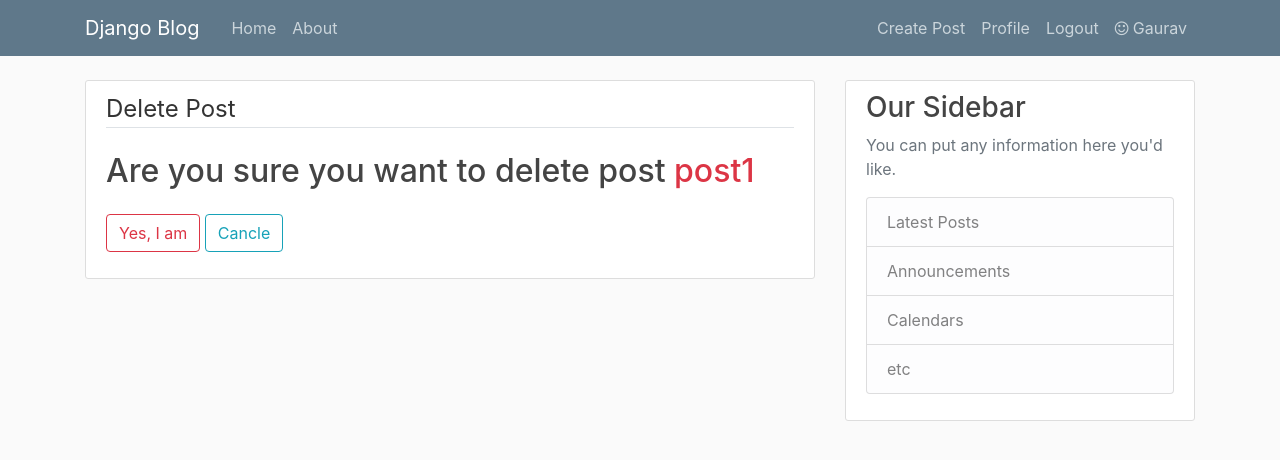
After one commit to gaurav3010/Post-Site-with-Django, a Django app: page /post/1/delete in a window 1280 px wide. The commit adds this page. Shown: the top 460 px of the page. Run offline with Django 3.2, Linux system fonts and the light colour scheme; a user stored in the database is signed in; data comes from the database, SQL or seed files in the repository; both versions use the stored data as it was after the commit; some libraries are stand-ins or nearby versions.

Commit message:
Update and Delete post

```diff
--- a/django_pro/blog/templates/blog/base.html
+++ b/django_pro/blog/templates/blog/base.html
@@ -35,9 +35,10 @@
         <!-- Navbar Right Side -->
         <div class="navbar-nav">
           {% if user.is_authenticated %}
+            <a class="nav-item nav-link {% block create-active %}{% endblock %}" href="{%  url 'post-create' %}">Create Post</a>
             <a class="nav-item nav-link {% block profile-active %}{% endblock %}" href="{%  url 'profile' %}">Profile</a>
             <a class="nav-item nav-link {% block logout-active %}{% endblock %}" href="{%  url 'logout' %}">Logout</a>
-            <a class="nav-item nav-link {% block user-active %}{% endblock %}" href="{%  url 'logout' %}"><i class="fa fa-smile-o" aria-hidden="true"></i> {{user.username}}</a>
+            <a class="nav-item nav-link {% block user-active %}{% endblock %}" href="{%  url 'profile' %}"><i class="fa fa-smile-o" aria-hidden="true"></i> {{user.username}}</a>
           {% else %}
             <a class="nav-item nav-link {% block login-active %}{% endblock %}" href="{%  url 'login' %}">Login</a>
             <a class="nav-item nav-link {% block register-active %}{% endblock %}" href="{%  url 'register' %}">Register</a>
--- /dev/null
+++ b/django_pro/blog/templates/blog/post_confirm_delete.html
@@ -0,0 +1,18 @@
+{% extends "blog/base.html" %}
+{% load crispy_forms_tags %}
+
+{% block content %}
+	<div class="content-section">
+		<form method="POST">
+			{% csrf_token %}
+			<fieldset class="form-group">
+				<legend class="border-bottom mb-4">Delete Post</legend>
+				<h2>Are you sure you want to delete post <span class="text-danger">{{ post.title }}</span></h2>
+			</fieldset>
+			<div class="form-group">
+				<button class="btn btn-outline-danger" type="submit">Yes, I am</button>
+				<a class="btn btn-outline-info" type="submit" href="{% url 'post-detail' object.id %}">Cancle</a>
+			</div>
+		</form>
+	</div>
+{% endblock content %}
--- a/django_pro/blog/templates/blog/post_detail.html
+++ b/django_pro/blog/templates/blog/post_detail.html
@@ -18,6 +18,11 @@
 	    <div class="article-metadata">
 	      <a class="mr-2" href="#">{{ object.author }}</a>
 	      <small class="text-muted">{{ object.date_posted|date:"F d, Y" }}</small>
+	    	{% if object.author == user %}
+	    		<a class="btn btn-secondary mt-4 ml-2 pull-right"  href="{% url 'post-update' object.id %}">Update</a>
+
+	    		<a class="btn btn-danger  mt-4 pull-right"  href="{% url 'post-delete' object.id %}">Delete</a>
+	    	{% endif %}
 	    </div>
 	    <h2 class="article-title">{{ object.title }}</h2>
 	    <p class="article-content">{{ object.content }}</p>
--- a/django_pro/blog/urls.py
+++ b/django_pro/blog/urls.py
@@ -1,11 +1,13 @@
 from django.urls import path
 from . import views
-from .views import PostListView, PostDetailView, PostCreateView
+from .views import PostListView, PostDetailView, PostCreateView, PostUpdateView, PostDeleteView
 
 urlpatterns = [
     path('', PostListView.as_view(), name='blog-home'),
     path('post/<int:pk>', PostDetailView.as_view(), name='post-detail'),
     path('post/new', PostCreateView.as_view(), name='post-create'),
+    path('post/<int:pk>/update', PostUpdateView.as_view(), name='post-update'),
+    path('post/<int:pk>/delete', PostDeleteView.as_view(), name='post-delete'),
     path('about/', views.about, name='blog-about'),
 
 ]
--- a/django_pro/blog/views.py
+++ b/django_pro/blog/views.py
@@ -1,8 +1,8 @@
 from django.shortcuts import render
 from django.http import HttpResponse
 from .models import Post
-from django.contrib.auth.mixins import LoginRequiredMixin
-from django.views.generic import ListView, DetailView, CreateView
+from django.contrib.auth.mixins import LoginRequiredMixin, UserPassesTestMixin
+from django.views.generic import ListView, DetailView, CreateView, UpdateView, DeleteView
 
 # posts = [
 # 	{
@@ -42,6 +42,29 @@
 		form.instance.author = self.request.user
 		return super().form_valid(form)
 
+class PostUpdateView(LoginRequiredMixin, UserPassesTestMixin, UpdateView):
+	model = Post
+	fields = ['title', 'content']
+
+	def form_valid(self, form):
+		form.instance.author = self.request.user
+		return super().form_valid(form)
+
+	def test_func(self):
+		post = self.get_object()
+		if self.request.user == post.author:
+			return True
+		return False
+
+class PostDeleteView(LoginRequiredMixin, UserPassesTestMixin, DeleteView):
+	model = Post
+	success_url = '/'
+
+	def test_func(self):
+		post = self.get_object()
+		if self.request.user == post.author:
+			return True
+		return False
 
 def about(request):
 	return render(request, 'blog/about.html')
```
Also changed, not shown: django_pro/db.sqlite3.
